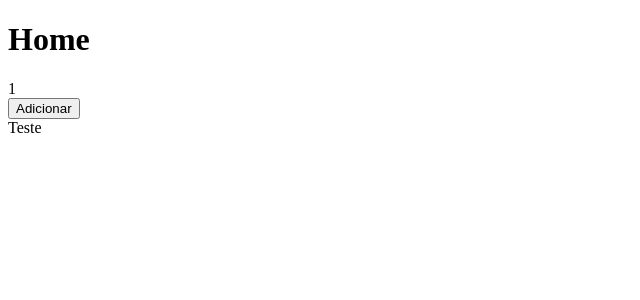
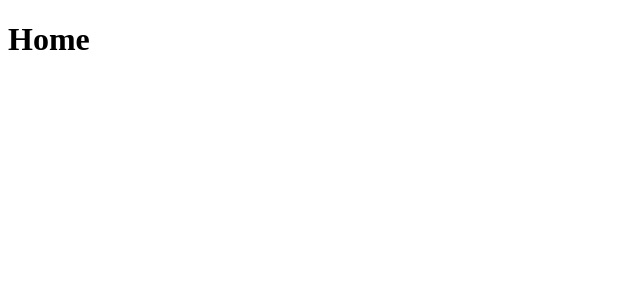
Before and after one commit to gustavo3x2/Ideia-Unica, a Next.js app: page / in a window 1280 px wide. Shown: the top 300 px of the page, without its empty margins (0-640 px from the left). Built offline with nearby package versions, Linux system fonts and the light colour scheme.

Commit message:
Nova Home

```diff
--- a/pages/index.js
+++ b/pages/index.js
@@ -1,27 +1,8 @@
 import {useState} from 'react';
 
 function Home() {
-    return (
-
-        <div>
-            <h1>Home</h1>
-            <Contador />
-            <div>Teste</div>
-        </div>
-    )
+    return <h1>Home</h1>
 }
 
-function Contador () {
-    const [contador,setContador] = useState(1);
-    function adicionarContador(){
-        setContador(contador + 1);
-    }
-    return (
-        <div>
-            <div>{contador}</div>
-            <button onClick={adicionarContador}>Adicionar</button>
-        </div>
-    )
-}
 
 export default Home;
```
